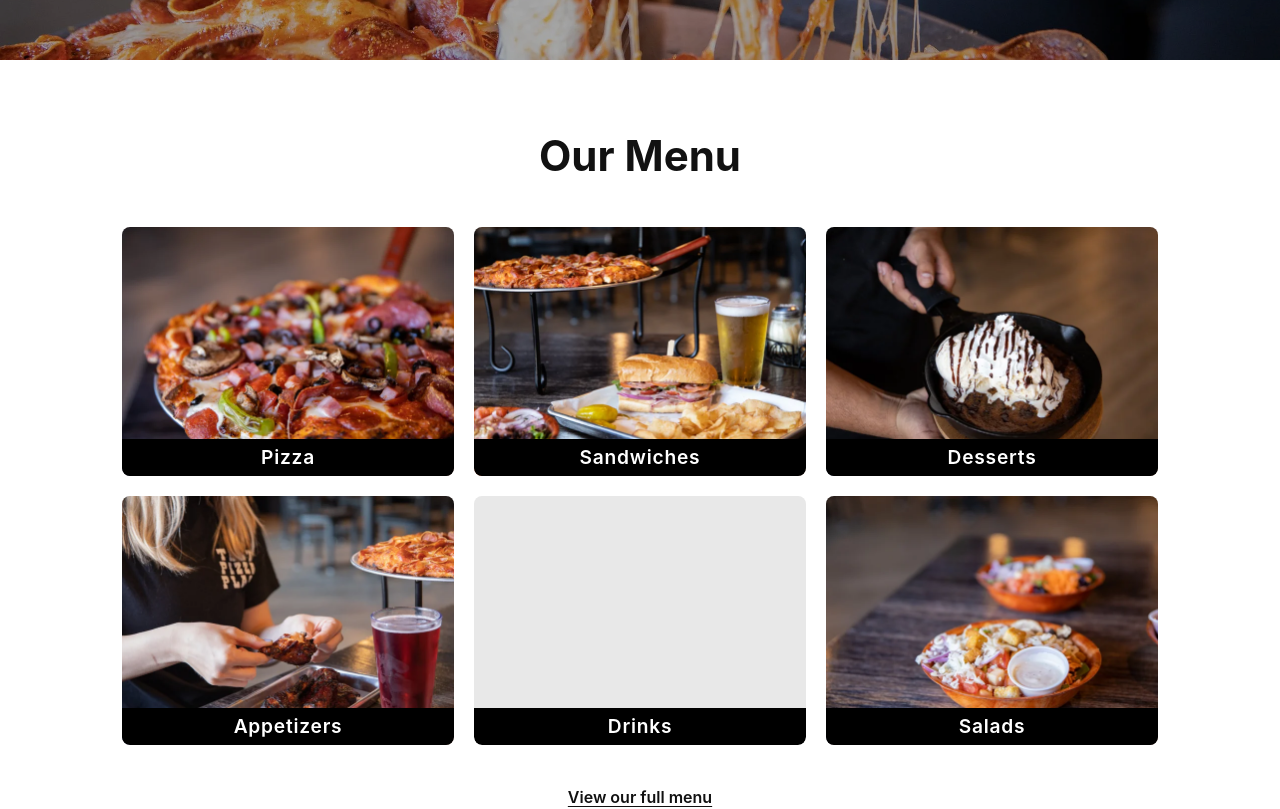
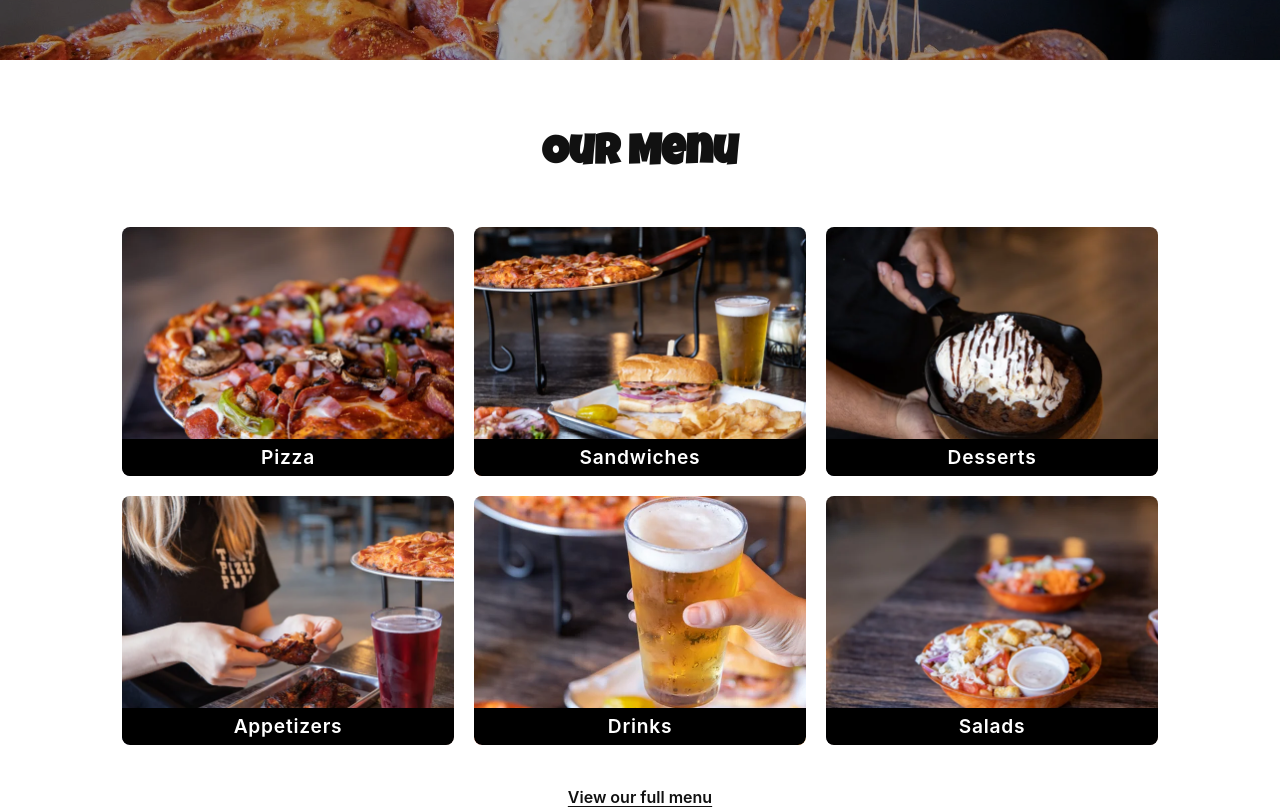
Before and after one commit to kayla-noelle/that-pizza-place, a React (Vite) app: page / in a window 1280 px wide. Shown: the part 580-1389 px from the top of the page. Built offline with nearby package versions, Linux system fonts and the light colour scheme.

Commit message:
replaced heading with luckiest guy font

```diff
--- a/index.html
+++ b/index.html
@@ -3,6 +3,9 @@
   <head>
     <meta charset="UTF-8" />
     <link rel="icon" type="image/svg+xml" href="/favicon.svg" />
+    <link rel="preconnect" href="https://fonts.googleapis.com" />
+    <link rel="preconnect" href="https://fonts.gstatic.com" crossorigin />
+    <link href="https://fonts.googleapis.com/css2?family=Luckiest+Guy&display=swap" rel="stylesheet" />
     <meta name="viewport" content="width=device-width, initial-scale=1.0" />
     <title>that-pizza-place</title>
   </head>
--- a/src/App.css
+++ b/src/App.css
@@ -1,3 +1,7 @@
+h1, h2, h3, h4, h5, h6 {
+  font-family: 'Luckiest Guy', cursive;
+}
+
 .app {
   display: flex;
   flex-direction: column;
--- a/src/MenuPreview.jsx
+++ b/src/MenuPreview.jsx
@@ -5,7 +5,7 @@ const menuItems = [
   { src: '/menu/ThatPizzaPlace_47.png', alt: 'Sandwiches', label: 'Sandwiches' },
   { src: '/menu/ThatPizzaPlace_78.png', alt: 'Desserts', label: 'Desserts' },
   { src: '/menu/ThatPizzaPlace_62.png', alt: 'Appetizers', label: 'Appetizers' },
-  { src: null, label: 'Drinks' },
+  { src: '/menu/ThatPizzaPlace_49.jpg', alt: 'Drinks', label: 'Drinks', objectPosition: 'center 70%' },
   { src: '/menu/ThatPizzaPlace_16.png', alt: 'Salads', label: 'Salads' },
 ]
 
@@ -16,7 +16,7 @@ export default function MenuPreview() {
       <div className="menu-preview-grid">
         {menuItems.map((item, i) => (
           <div key={i} className="menu-preview-placeholder">
-            {item.src && <img src={item.src} alt={item.alt} />}
+            {item.src && <img src={item.src} alt={item.alt} style={item.objectPosition ? { objectPosition: item.objectPosition } : undefined} />}
             <span className="menu-preview-label">{item.label}</span>
           </div>
         ))}
```
Also changed, not shown: public/Screenshot 2026-06-30 114720.png (added), 1 other file (tests, documents, lock files or other folders).
